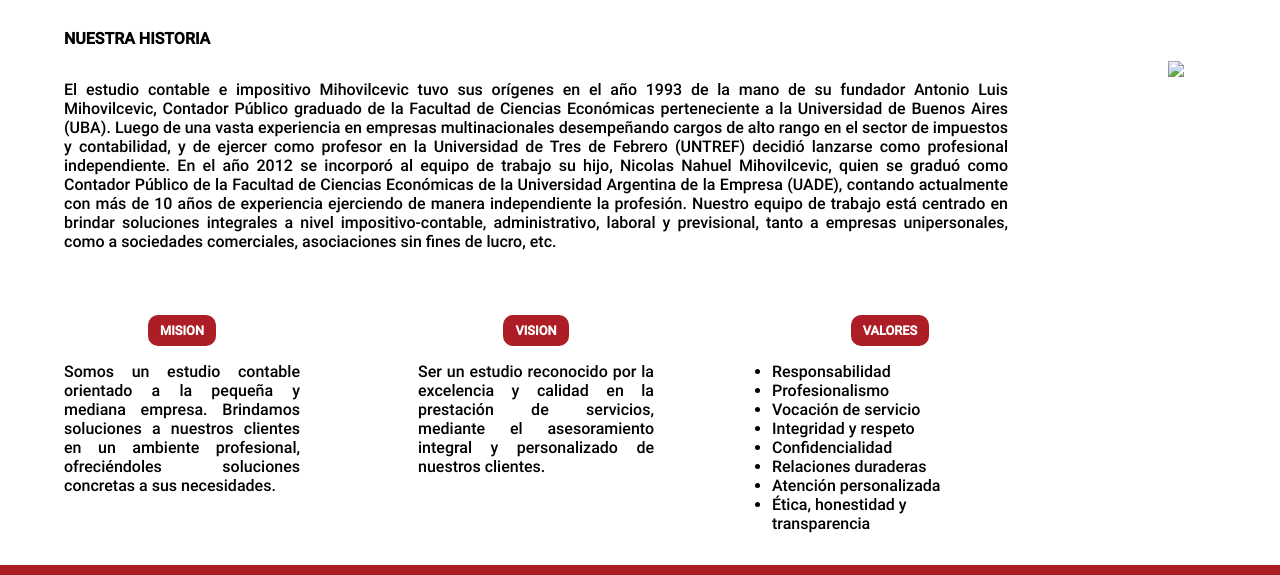
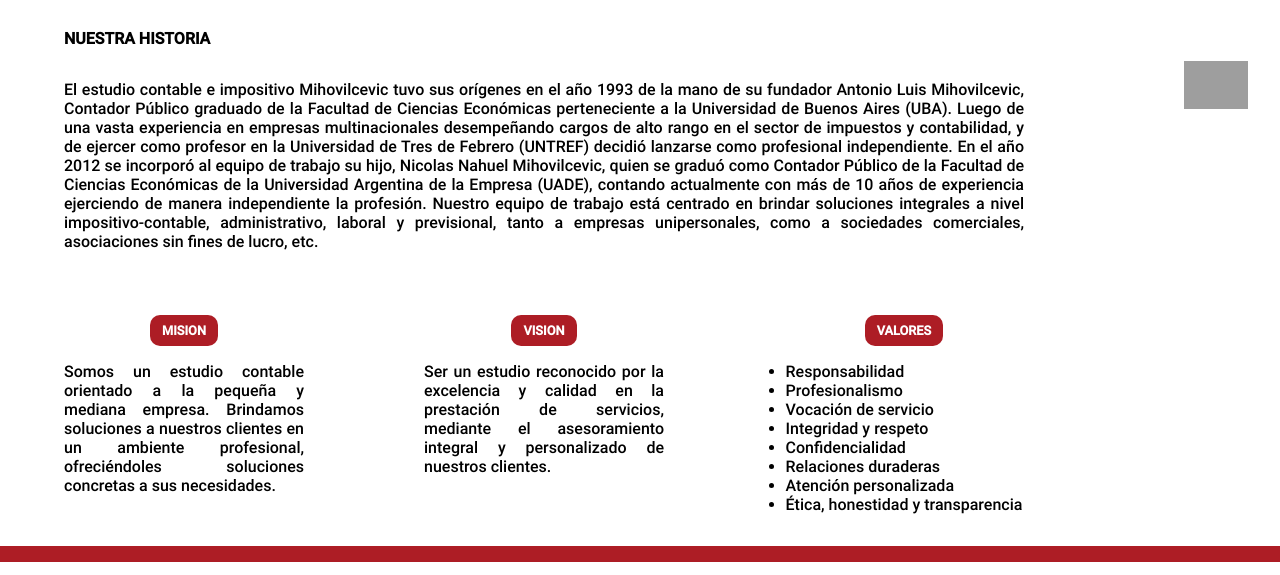
Before and after one commit to nicomihovil/PreEntrega2-Mihovilcevic, a plain HTML site: page pages/estudio.html in a window 1280 px wide. Shown: the part 215-790 px from the top of the page. Drawn offline with Linux system fonts and the light colour scheme; the site is published under a folder, as on GitHub Pages, so addresses that start at the root find nothing.

Commit message:
commit 1

```diff
--- a/pages/estudio.html
+++ b/pages/estudio.html
@@ -61,7 +61,7 @@
                 </div>
             </div>
             <div>
-                <img src="/img/Socios.jpg" class="studio-image">
+                <img src="../img/Socios.jpg" class="studio-image">
             </div>
         </div>
     </main>
```
